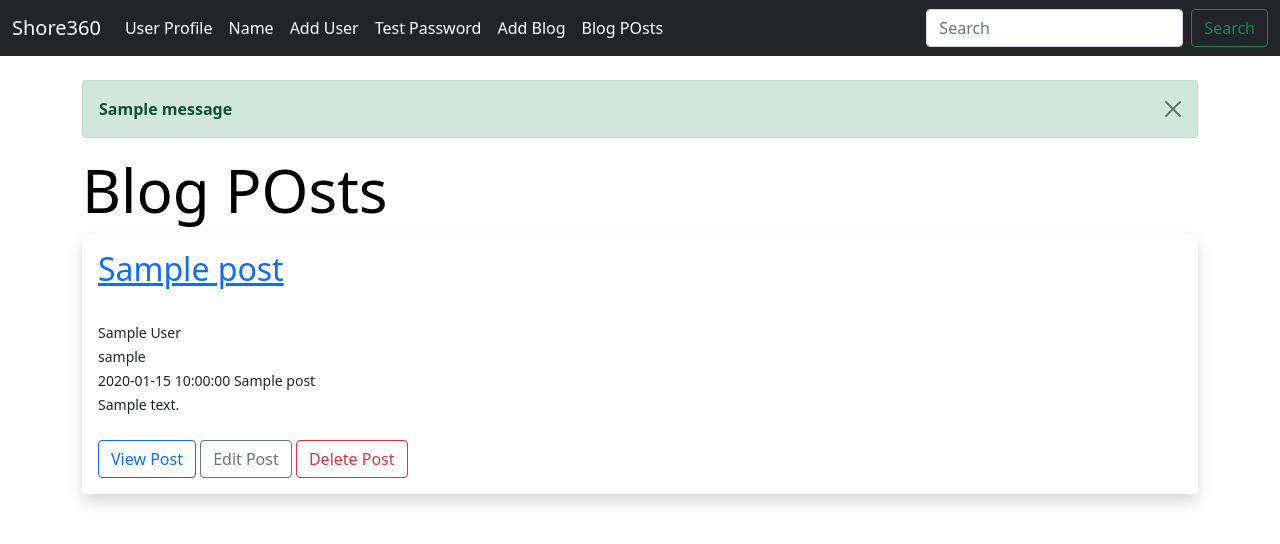
After one commit to renzo031109/Flask, a Flask app: page /posts in a window 1280 px wide. The commit adds this page. Shown: the top 544 px of the page. Run offline with Flask 3, Linux system fonts and the light colour scheme; tables that the repository leaves empty hold one stand-in row (values such as "Sample post"); one stand-in notice (Sample message) is shown.

Commit message:
added blog post pages

```diff
--- a/hello.py
+++ b/hello.py
@@ -1,4 +1,4 @@
-from flask import Flask, render_template, flash, request
+from flask import Flask, render_template, flash, request, redirect, url_for
 from flask_wtf import FlaskForm
 from wtforms import StringField, SubmitField, PasswordField, BooleanField, ValidationError
 from wtforms.validators import DataRequired, EqualTo, Length
@@ -33,6 +33,12 @@ class Posts(db.Model):
     date_posted = db.Column(db.DateTime, default=datetime.utcnow)
     slug = db.Column(db.String(255))
 
+@app.route('/posts')
+def posts():
+    #Grab all the post from the database
+    posts = Posts.query.order_by(Posts.date_posted)
+    return render_template("posts.html",posts=posts)
+
 #Create a Posts Form
 class PostForm(FlaskForm):
     title = StringField("Title", validators=[DataRequired()])
@@ -40,6 +46,55 @@ class PostForm(FlaskForm):
     author = StringField("Author", validators=[DataRequired()])
     slug = StringField("Slugfield", validators=[DataRequired()])
     submit = SubmitField("Submit")
+
+#Create Delete route
+@app.route('/posts/delete/<int:id>')
+def delete_post(id):
+    post_to_delete = Posts.query.get_or_404(id)
+
+    try:
+        db.session.delete(post_to_delete)
+        db.session.commit()
+        #return a message
+        flash("Blog post was deleted")
+
+        #Grab all the post from the database
+        posts = Posts.query.order_by(Posts.date_posted)
+        return render_template("posts.html",posts=posts)
+    except:
+        flash("There was a problem deleting post")
+        #Grab all the post from the database
+        posts = Posts.query.order_by(Posts.date_posted)
+        return render_template("posts.html",posts=posts)
+
+#View post individually
+@app.route('/posts/<int:id>')
+def post(id):
+    post = Posts.query.get_or_404(id)
+    return render_template('post.html',post=post)
+
+#Edit Post
+@app.route('/posts/edit/<int:id>', methods=['GET','POST'])
+def edit_post(id):
+    post = Posts.query.get_or_404(id)
+    form = PostForm()
+    if form.validate_on_submit():
+        post.title = form.title.data
+        post.author = form.author.data
+        post.slug = form.slug.data
+        post.content = form.content.data
+        # Update Database
+        db.session.add(post)
+        db.session.commit()
+        flash("Post has been updated")
+        return redirect(url_for('post',id=post.id))
+
+    #filled with existing data
+    form.title.data = post.title
+    form.author.data = post.author
+    form.slug.data = post.slug
+    form.content.data = post.content
+    return render_template('edit_post.html',form=form)
 
 #Add Post Page
 @app.route('/add_post', methods=['GET','POST'])
--- a/templates/navbar.html
+++ b/templates/navbar.html
@@ -26,6 +26,11 @@
             <a class="nav-link active" aria-current="page" href="{{ url_for('add_post') }}">Add Blog</a>
           </li>
 
+          <li class="nav-item">
+            <a class="nav-link active" aria-current="page" href="{{ url_for('posts') }}">Blog POsts</a>
+          </li>
+
+
 
 
 
--- /dev/null
+++ b/templates/posts.html
@@ -0,0 +1,35 @@
+{% extends 'base.html' %}
+
+{% block content %}
+
+{% for message in get_flashed_messages() %}
+    <div class="alert alert-success alert-dismissible fade show" role="alert">
+        <strong>{{ message }}</strong>
+        <button type="button" class="btn-close" data-bs-dismiss="alert" aria-label="Close"></button>
+    </div>
+
+{% endfor %}
+
+<h1>Blog POsts</h1>
+
+{% for post in posts %}
+<div class="shadow p-3 mb-5 bg-body-tertiary rounded">
+    <h2><a href="{{ url_for('post',id=post.id) }}" >{{ post.title }}</a></h2> <br>
+    <small>
+    {{ post.author }} <br>
+    {{ post.slug }} <br>
+    {{ post.date_posted }}
+    {{ post.title }} <br>
+    {{ post.content }} <br><br>
+    </small>
+
+    <a href="{{ url_for('post',id=post.id) }}" class = "btn btn-outline-primary bt-sm">View Post</a>
+    <a href="{{ url_for('edit_post',id=post.id) }}" class = "btn btn-outline-secondary bt-sm">Edit Post</a>
+    <a href="{{ url_for('delete_post',id=post.id) }}" class = "btn btn-outline-danger bt-sm">Delete Post</a>
+</div>
+<br>
+{% endfor %}
+
+
+
+{% endblock %}
```
Also changed, not shown: templates/edit_post.html (added, +39 -0 lines), templates/post.html (added, +33 -0 lines).
